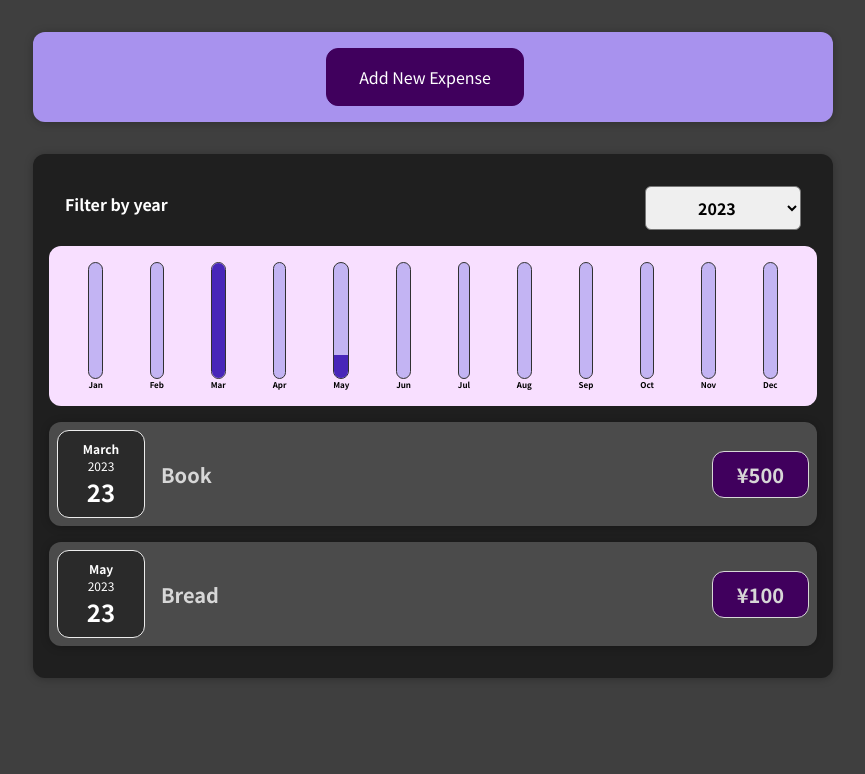
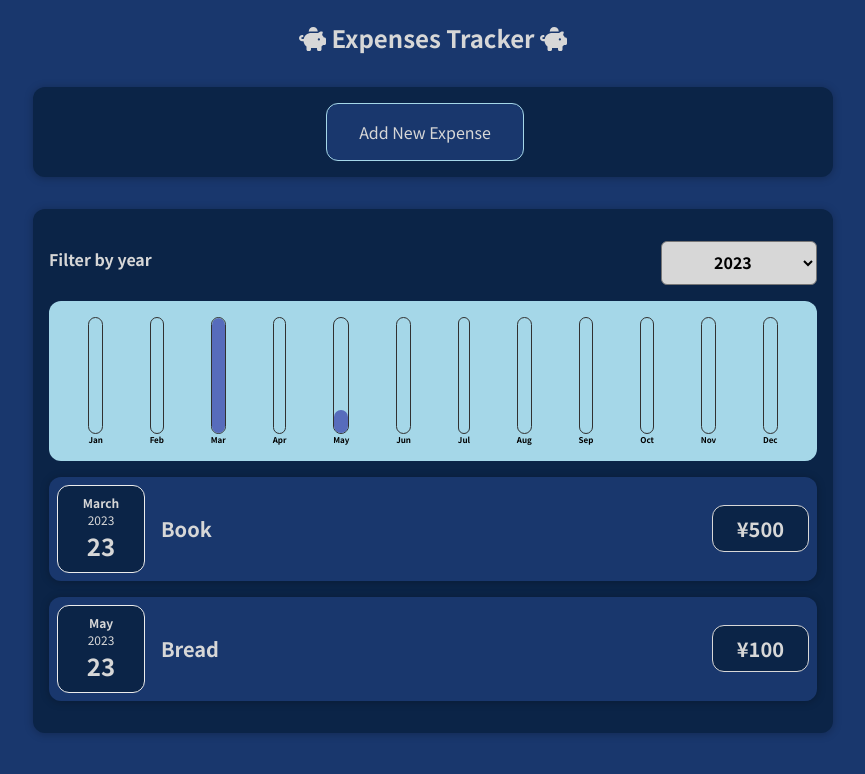
Before and after one commit to wongluyee/expenses-record-app, a React (Create React App) app: page / in a window 1280 px wide. Shown: the top 774 px of the page, without its empty margins (207-1072 px from the left). Built offline with nearby package versions, Linux system fonts and the light colour scheme.

Commit message:
change the theme

```diff
--- a/package.json
+++ b/package.json
@@ -3,6 +3,10 @@
   "version": "0.1.0",
   "private": true,
   "dependencies": {
+    "@fortawesome/fontawesome-svg-core": "^6.4.0",
+    "@fortawesome/free-regular-svg-icons": "^6.4.0",
+    "@fortawesome/free-solid-svg-icons": "^6.4.0",
+    "@fortawesome/react-fontawesome": "^0.2.0",
     "@testing-library/jest-dom": "^5.16.5",
     "@testing-library/react": "^13.4.0",
     "@testing-library/user-event": "^13.5.0",
--- a/src/App.css
+++ b/src/App.css
@@ -1,38 +1,4 @@
-.App {
-  text-align: center;
+.header {
+text-align: center;
+color: rgb(215, 215, 215);
 }
-
-.App-logo {
-  height: 40vmin;
-  pointer-events: none;
-}
-
-@media (prefers-reduced-motion: no-preference) {
-  .App-logo {
-    animation: App-logo-spin infinite 20s linear;
-  }
-}
-
-.App-header {
-  background-color: #282c34;
-  min-height: 100vh;
-  display: flex;
-  flex-direction: column;
-  align-items: center;
-  justify-content: center;
-  font-size: calc(10px + 2vmin);
-  color: white;
-}
-
-.App-link {
-  color: #61dafb;
-}
-
-@keyframes App-logo-spin {
-  from {
-    transform: rotate(0deg);
-  }
-  to {
-    transform: rotate(360deg);
-  }
-}
--- a/src/App.js
+++ b/src/App.js
@@ -2,6 +2,8 @@ import { useState } from 'react';
 import "./App.css";
 import Expenses from "./components/Expenses/Expenses";
 import NewExpense from "./components/NewExpense/NewExpense";
+import { FontAwesomeIcon } from '@fortawesome/react-fontawesome'
+import { faPiggyBank } from '@fortawesome/free-solid-svg-icons'
 
 const DUMMY_EXPENSES = [
   {
@@ -42,6 +44,7 @@ const App = () => {
 
   return (
     <div>
+      <h2 className="header"><FontAwesomeIcon icon={faPiggyBank} /> Expenses Tracker <FontAwesomeIcon icon={faPiggyBank} /></h2>
       <NewExpense onAddExpense={addExpenseHandler} />
       <Expenses expenses={expenses} />
     </div>
--- a/src/components/Chart/Chart.css
+++ b/src/components/Chart/Chart.css
@@ -1,7 +1,7 @@
 .chart {
   padding: 1rem;
   border-radius: 12px;
-  background-color: #f8dfff;
+  background-color: #A5D7E8;
   text-align: center;
   display: flex;
   justify-content: space-around;
--- a/src/components/Chart/ChartBar.css
+++ b/src/components/Chart/ChartBar.css
@@ -10,7 +10,7 @@
   width: 100%;
   border: 1px solid #313131;
   border-radius: 12px;
-  background-color: #c3b4f3;
+  background-color: #A5D7E8;
   overflow: hidden;
   display: flex;
   flex-direction: column;
@@ -18,7 +18,9 @@
 }
 
 .chart-bar__fill {
-  background-color: #4826b9;
+  border-top-right-radius: 8px;
+  border-top-left-radius: 8px;
+  background-color: #576CBC;
   width: 100%;
   transition: all 0.3s ease-out;
 }
--- a/src/components/Expenses/ExpenseDate.css
+++ b/src/components/Expenses/ExpenseDate.css
@@ -4,8 +4,8 @@
   width: 5.5rem;
   height: 5.5rem;
   border: 1px solid #ececec;
-  background-color: #2a2a2a;
-  color: white;
+  background-color: #0B2447;
+  color: rgb(215, 215, 215);
   border-radius: 12px;
   align-items: center;
   justify-content: center;
--- a/src/components/Expenses/ExpenseItem.css
+++ b/src/components/Expenses/ExpenseItem.css
@@ -4,7 +4,7 @@
   align-items: center;
   padding: 0.5rem;
   margin: 1rem 0;
-  background-color: #4b4b4b;
+  background-color: #19376D;
 }
 
 .expense-item__description {
@@ -29,7 +29,7 @@
   font-size: 1rem;
   font-weight: bold;
   color: rgb(215, 215, 215);
-  background-color: #40005d;
+  background-color: #0B2447;
   border: 1px solid rgb(215, 215, 215);
   padding: 0.5rem;
   border-radius: 12px;
--- a/src/components/Expenses/Expenses.css
+++ b/src/components/Expenses/Expenses.css
@@ -1,13 +1,13 @@
 .expenses {
   padding: 1rem;
-  background-color: rgb(31, 31, 31);
+  background-color: #0B2447;
   margin: 2rem auto;
   width: 50rem;
   max-width: 95%;
 }
 
 .expenses p {
-  color: white;
+  color: rgb(215, 215, 215);
   text-align: left;
   padding-left: 16px;
 }
--- a/src/components/Expenses/ExpensesFilter.css
+++ b/src/components/Expenses/ExpensesFilter.css
@@ -1,6 +1,6 @@
 .expenses-filter {
-  color: white;
-  padding: 0 1rem;
+  color: rgb(215, 215, 215);
+  /* padding: 0 1rem; */
 }
 
 .expenses-filter__control {
@@ -17,6 +17,7 @@
 }
 
 .expenses-filter select {
+  background-color: rgb(215, 215, 215);
   font: inherit;
   padding: 0.5rem 3rem;
   font-weight: bold;
--- a/src/components/NewExpense/ExpenseForm.css
+++ b/src/components/NewExpense/ExpenseForm.css
@@ -13,10 +13,11 @@
 }
 
 .new-expense__control input {
+  background-color: #ccc;
   font: inherit;
   padding: 0.5rem;
   border-radius: 6px;
-  border: 1px solid #ccc;
+  border: 2px solid #818181;
   width: 20rem;
   max-width: 100%;
 }
--- a/src/components/NewExpense/NewExpense.css
+++ b/src/components/NewExpense/NewExpense.css
@@ -1,5 +1,6 @@
 .new-expense {
-  background-color: #a892ee;
+  color: rgb(215, 215, 215);
+  background-color: #0B2447;
   padding: 1rem;
   margin: 2rem auto;
   width: 50rem;
@@ -13,26 +14,25 @@
   font: inherit;
   cursor: pointer;
   padding: 1rem 2rem;
-  border: 1px solid #40005d;
-  background-color: #40005d;
-  color: white;
+  border: 1px solid #A5D7E8;
+  background-color: #19376D;
+  color: rgb(215, 215, 215);
   border-radius: 12px;
   margin-right: 1rem;
 }
 
 .new-expense button:hover,
 .new-expense button:active {
-  background-color: #510674;
-  border-color: #510674;
+  background-color: #576CBC;
 }
 
 .new-expense button.alternative {
-  color: #220131;
+  color: #0B2447;
   border-color: transparent;
   background-color: transparent;
 }
 
 .new-expense button.alternative:hover,
 .new-expense button.alternative:active {
-  background-color: #ddb3f8;
+  background-color: #576CBC;
 }
--- a/src/index.css
+++ b/src/index.css
@@ -10,5 +10,5 @@ html {
 
 body {
   margin: 0;
-  background-color: #3f3f3f;
+  background-color: #19376D;
 }
```
Also changed, not shown: 1 other file (tests, documents, lock files or other folders).
